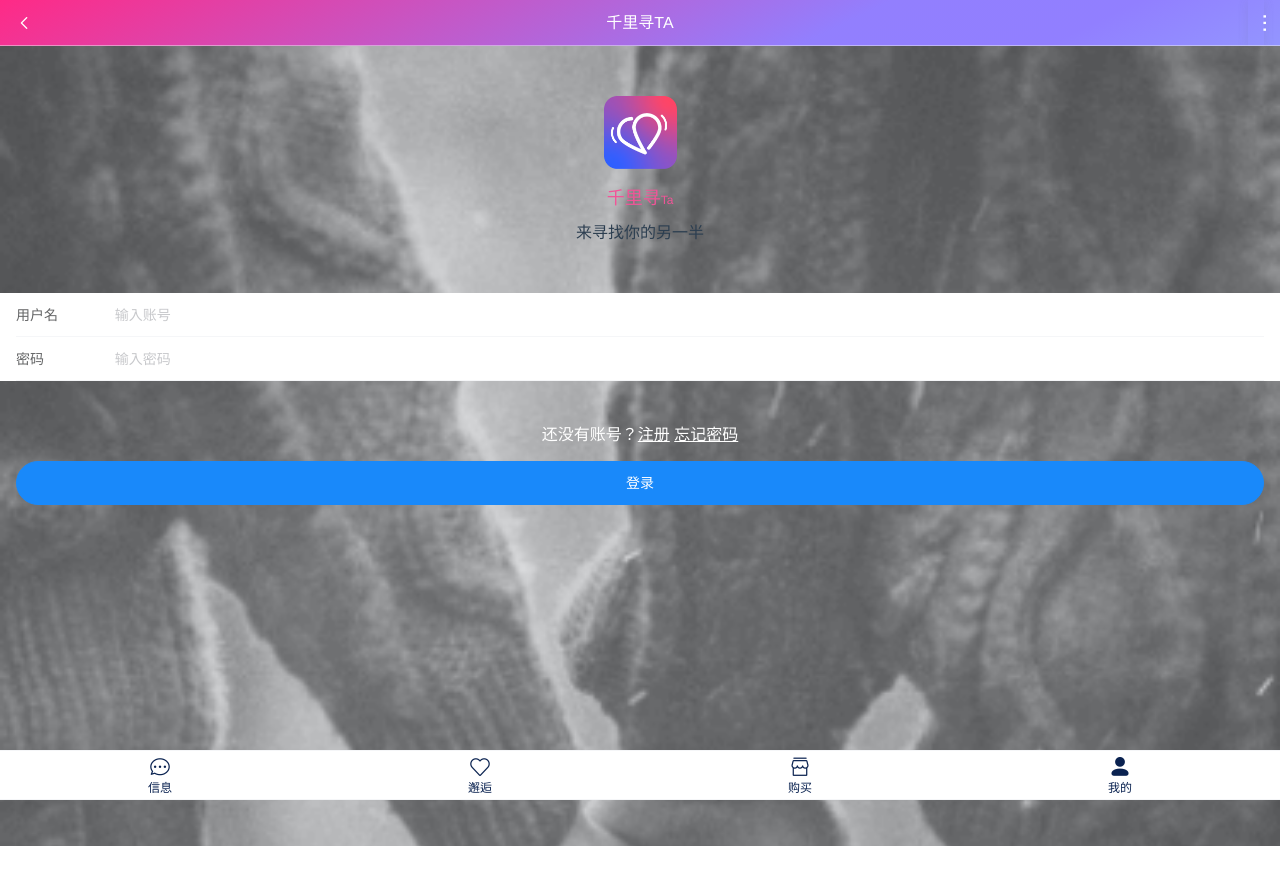
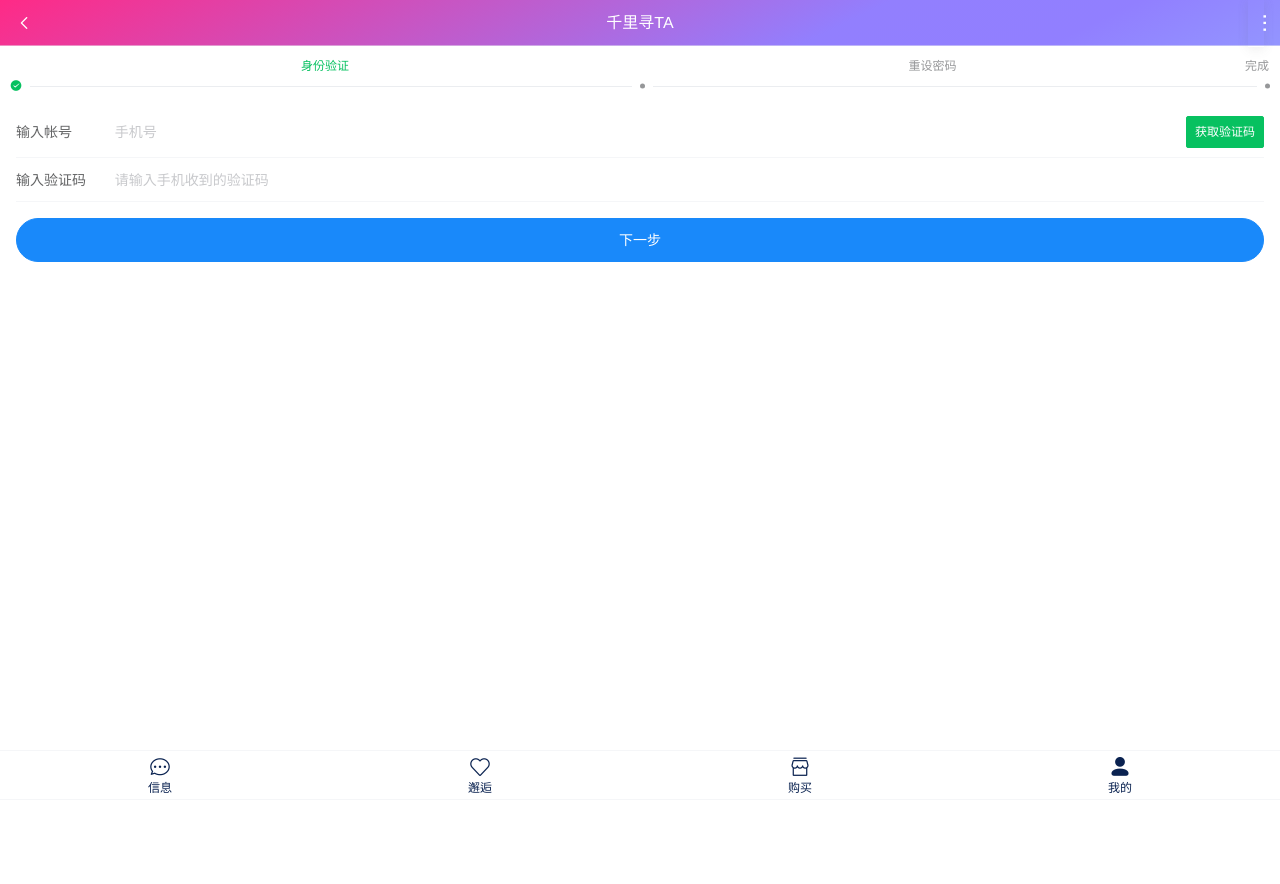
Before and after one commit to Mark-1994/m_qianlixunta, a Vue app: page /#/resetpwd in a window 1280 px wide. Before the commit this address led to /#/login. Shown: the top 884 px of the page. After the commit the page ends 800 px from the top, so only its background shows below. Built offline with nearby package versions, Linux system fonts and the light colour scheme.

Commit message:
提交备份

```diff
--- a/src/components/Header.vue
+++ b/src/components/Header.vue
@@ -17,7 +17,7 @@
       z-index=2>
       <template #right>
         <van-dropdown-menu>
-          <van-dropdown-item :options="option1" @change="changeEvent" />
+          <van-dropdown-item :options="loginStatus ? option1 : option2" @change="changeEvent" />
           <!-- <van-icon name="ellipsis" /> -->
         </van-dropdown-menu>
       </template>
@@ -33,7 +33,21 @@
         { text: '编辑我的信息', value: 0 },
         { text: '消息列表', value: 1 },
         { text: '退出', value: 2 }
-      ]
+      ],
+      option2: [
+        { text: '编辑我的信息', value: 0 },
+        { text: '消息列表', value: 1 }
+      ],
+      // 登陆状态
+      loginStatus: true
+    }
+  },
+  watch: {
+    $route: {
+      immediate: true,
+      handler (to, from) {
+        this.loginStatus = Boolean(window.localStorage.getItem('token'))
+      }
     }
   },
   created () {
--- a/src/main.js
+++ b/src/main.js
@@ -43,7 +43,9 @@
   CountDown,
   SwipeCell,
   Checkbox,
-  CheckboxGroup
+  CheckboxGroup,
+  Step,
+  Steps
 } from 'vant'
 import 'vant/lib/index.css'
 Vue.use(Button)
@@ -86,6 +88,8 @@
 Vue.use(SwipeCell)
 Vue.use(Checkbox)
 Vue.use(CheckboxGroup)
+Vue.use(Step)
+Vue.use(Steps)
 
 axios.defaults.baseURL = 'http://admin.qianlixunta.com'
 axios.interceptors.request.use(config => {
--- a/src/router/index.js
+++ b/src/router/index.js
@@ -66,6 +66,11 @@
     path: '/register',
     name: 'Register',
     component: () => import('../views/Register.vue')
+  },
+  {
+    path: '/resetpwd',
+    name: 'ResetPwd',
+    component: () => import('../views/ResetPwd.vue')
   }
 ]
 
@@ -78,6 +83,7 @@
   if (to.path === '/login') return next()
   if (to.path === '/index') return next()
   if (to.path === '/register') return next()
+  if (to.path === '/resetpwd') return next()
   const tokenStr = window.localStorage.getItem('token')
   if (!tokenStr) return next('/login')
   next()
--- a/src/views/Chat.vue
+++ b/src/views/Chat.vue
@@ -85,13 +85,13 @@
       }],
       // 聊天数据
       list: [
-        {
-          id: 0,
-          nickname: '黎明',
-          headimg: 'https://img.yzcdn.cn/vant/cat.jpeg',
-          time: '2020/09/29 上午10:56:59',
-          content: '你好'
-        }
+        // {
+        //   id: 0,
+        //   nickname: '黎明',
+        //   headimg: 'https://img.yzcdn.cn/vant/cat.jpeg',
+        //   time: '2020/09/29 上午10:56:59',
+        //   content: '你好'
+        // }
       ],
       // 输入框的内容
       sms: '',
@@ -108,6 +108,8 @@
       // 系统消息
       this.getSystemMessages(1)
     }
+  },
+  mounted () {
   },
   destroyed () {
     this.$emit('footer', true)
--- a/src/views/Login.vue
+++ b/src/views/Login.vue
@@ -35,7 +35,11 @@
           :rules="[{ required: true, message: '请填写密码' }]"
         />
         <van-row>
-          <van-col span="24" class="text_sigup">还没有账号？<router-link to="/register">注册</router-link>&nbsp;<a href="javascript:;">忘记密码</a></van-col>
+          <van-col span="24" class="text_sigup">
+            <span>还没有账号？</span>
+            <router-link to="/register">注册</router-link>&nbsp;
+            <router-link to="/resetpwd">忘记密码</router-link>
+          </van-col>
         </van-row>
         <div style="margin: 16px;">
           <van-button round block type="info" native-type="submit">
--- a/src/views/Member.vue
+++ b/src/views/Member.vue
@@ -182,9 +182,11 @@
             type: 'success',
             message: '您已经是会员身份'
           })
-        } else {
+        } else if (window.localStorage.getItem('openid')) {
           this.$store.commit('getServeType', type)
           this.$router.push({ name: 'Pay' })
+        } else {
+          location.href = 'http://admin.qianlixunta.com/wpapi/member/go_gzh'
         }
       } else {
         if (this.superVipStatus) {
@@ -192,10 +194,12 @@
             type: 'success',
             message: '您已经购买了红娘一对一专属服务'
           })
-        } else {
+        } else if (window.localStorage.getItem('openid')) {
           this.$store.commit('getServeType', type)
           this.$store.commit('getRedId', this.radio)
           this.$router.push('/pay')
+        } else {
+          location.href = 'http://admin.qianlixunta.com/wpapi/member/go_gzh'
         }
       }
     },
--- a/src/views/Pay.vue
+++ b/src/views/Pay.vue
@@ -155,7 +155,8 @@
       if (!this.$store.state.serveType) {
         if (this.payRadio === '1') {
           // 会员支付宝支付
-          const { data: res } = await this.$http.get('/wpapi/member/zfb_pay', { params: { order_id: this.payListInfo.order_id } })
+          const { data: res } = await this.$http.get('/wpapi/wx/gzh_zfb_vip_pay', { params: { order_osn: this.payListInfo.order_osn } })
+          if (res.status !== '200') return this.$notify(res.msg)
           // const div = document.createElement('div')
           // div.innerHTML = res
           // document.body.appendChild(div)
@@ -164,14 +165,27 @@
         } else {
           // 会员微信支付
           console.log('会员微信支付会员卡id', this.$store.state.vip_id)
+          const { data: res } = await this.$http.post('/wpapi/member/gzh_wx_pay', {
+            order_osn: this.payListInfo.order_osn,
+            openid: window.localStorage.getItem('openid')
+          })
+          if (res.status !== 200) return this.$notify(res.msg)
         }
       } else {
         if (this.payRadio === '1') {
           // 红娘支付宝支付
           console.log('红娘支付宝支付会员卡id', this.$store.state.super_vip_id)
+          const { data: res } = await this.$http.get('/wpapi/wx/gzh_zfb_super_vip_pay', { params: { order_osn: this.payRedListInfo.order_osn, super_vip_id: this.$store.state.super_vip_id } })
+          if (res.status !== 200) return this.$notify(res.msg)
+          console.log(res)
         } else {
           // 会员微信支付
           console.log('红娘微信支付会员卡id', this.$store.state.super_vip_id)
+          const { data: res } = await this.$http.post('/wpapi/member/gzh_wx_pay', {
+            order_osn: this.payRedListInfo.order_osn,
+            openid: window.localStorage.getItem('openid')
+          })
+          if (res.status !== 200) return this.$notify(res.msg)
         }
       }
     }
--- /dev/null
+++ b/src/views/ResetPwd.vue
@@ -0,0 +1,131 @@
+<template>
+  <div class="resetpwd">
+
+    <van-steps :active="active">
+      <van-step>身份验证</van-step>
+      <van-step>重设密码</van-step>
+      <van-step>完成</van-step>
+    </van-steps>
+
+    <van-form @submit="authentication" validate-first v-if="active === 0">
+      <van-field
+        v-model="phone"
+        type="tel"
+        center
+        label="输入帐号"
+        placeholder="手机号"
+        :rules="[{ required: true, message: '请输入您的帐号' }]"
+      >
+        <template #button v-if="!active">
+          <van-button native-type="button" size="small" type="primary" @click="sendCode" :disabled="noSendCode">
+            <van-count-down :time="60 * 1000" format="ss" style="color: #fff;" v-if="showSendCode" @finish="resetSendCode" />
+            <template v-else>获取验证码</template>
+          </van-button>
+        </template>
+      </van-field>
+      <van-field
+        v-model="code"
+        label="输入验证码"
+        placeholder="请输入手机收到的验证码"
+        :rules="[{ required: true, message: '输入验证码' }]"
+      />
+      <div style="margin: 16px;">
+        <van-button round block type="info" native-type="submit">
+          下一步
+        </van-button>
+      </div>
+    </van-form>
+
+    <van-form @submit="onSubmit" validate-first v-else-if="active === 1">
+      <van-field
+        v-model="password"
+        type="password"
+        label="输入新密码"
+        placeholder="设置新密码"
+        :rules="[{ required: true, message: '请填写新密码' }]"
+      />
+      <van-field
+        v-model="onceAgainPassword"
+        type="password"
+        label="再次确定密码"
+        placeholder="确认新密码"
+        :rules="[{ required: true, message: '请填写新密码' }]"
+      />
+      <div style="margin: 16px;">
+        <van-button round block type="info" native-type="submit">
+          下一步
+        </van-button>
+      </div>
+    </van-form>
+
+    <div v-else-if="active === 2">
+      完成
+    </div>
+
+  </div>
+</template>
+
+<script>
+export default {
+  name: 'ResetPwd',
+  data () {
+    return {
+      active: 0,
+      phone: '',
+      code: '',
+      // 验证码倒计时显示隐藏
+      showSendCode: false,
+      // 是否禁用发送验证码按钮
+      noSendCode: false,
+      // 新密码
+      password: '',
+      // 重复新密码
+      onceAgainPassword: ''
+    }
+  },
+  methods: {
+    // 下一步 身份验证
+    async authentication () {
+      const { data: res } = await this.$http.post('/wpapi/wx/check_phone', {
+        phone: this.phone,
+        code: this.code
+      })
+      if (res.status !== 200) return this.$notify(res.msg)
+      this.active = 1
+    },
+    // 验证码发送事件
+    async sendCode () {
+      const { data: res } = await this.$http.post('/wpapi/register/send_sms', {
+        phone: this.phone
+      })
+      if (res.status !== '200') return this.$notify(res.msg)
+      this.$notify({
+        type: 'success',
+        // message: res.msg,
+        message: '短信已发送'
+      })
+      this.showSendCode = true
+      this.noSendCode = true
+    },
+    // 倒计时结束重置按钮状态
+    resetSendCode () {
+      this.showSendCode = false
+      this.noSendCode = false
+    },
+    // 重设密码
+    async onSubmit () {
+      if (this.password !== this.onceAgainPassword) return this.$notify('两次密码不一致')
+      const { data: res } = await this.$http.post('/wpapi/wx/find_pwd', {
+        phone: this.phone,
+        password: this.password
+      })
+      if (res.status !== '200') return this.$notify(res.msg)
+      this.active = 2
+    }
+  }
+}
+</script>
+
+<style lang="less">
+
+</style>
```
